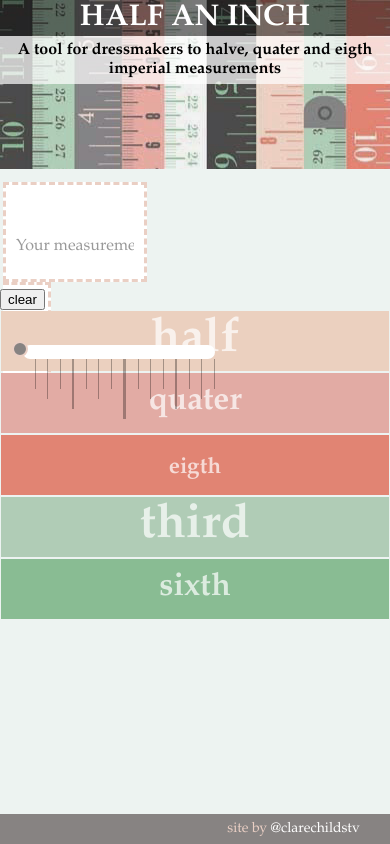
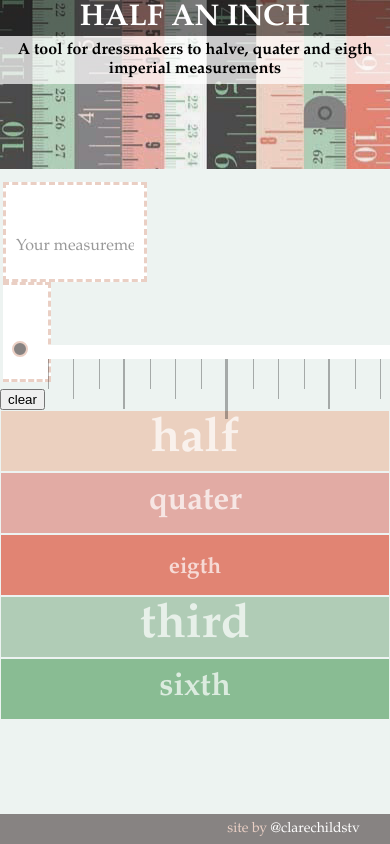
Before and after one commit to c1are/half-an-inch, a plain HTML site: page index.html in a window 390 px wide. Drawn offline with Linux system fonts and the light colour scheme.

Commit message:
start of responsive slider styling

```diff
--- a/style.css
+++ b/style.css
@@ -75,6 +75,7 @@ h1{
 @media only screen and (max-width: 550px){
   #measurement{
     display: block;
+    height: 200px;
   }
 }
 
@@ -82,6 +83,12 @@ h1{
 	width: 37.5%;
 }
 
+/*@media only screen and (max-width: 550px){
+  #numberMeasurementContainer{
+    width: 100%;
+  }
+}
+*/
 #numberMeasurement {
 	font-size: 80px;
 	padding: 10px;
@@ -94,7 +101,7 @@ h1{
 	font-family: Garamond, sans-serif;
 	outline: none;
 	width: 100%;
-	display: block;
+	/*display: inline-block;*/
 	-webkit-appearance: none;
 }
 
@@ -112,6 +119,12 @@ h1{
 	width: 50%;
 }
 
+@media only screen and (max-width: 550px){
+  #slider{
+    width: 100%;
+  }
+}
+
 /*.ui-slider-horizontal .ui-slider-handle {
 	background-color: red;
 	outline: none;
@@ -127,11 +140,11 @@ h1{
 	background-color: white;
 	border: 3px dashed #EACFC4;
 	border-left: none;
-	width: 12.5%
+	width: 12.5%;
 }
 
 
-#measure_guide{
+/*#measure_guide{
 	z-index: 5;
 	-webkit-box-grow: 1;
 	-moz-box-grow: 1;
@@ -139,7 +152,7 @@ h1{
 	-ms-grow: 1;
 	flex-grow: 1;
 	width: 100%;
-}
+}*/
 
 .ruler {
 	padding: 0;
```
Also changed, not shown: index.html (+1 -1 lines).
